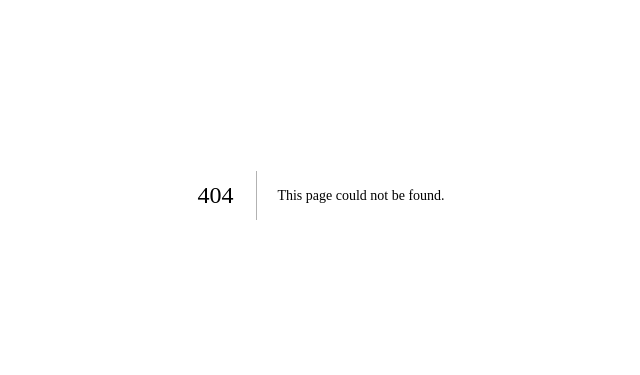
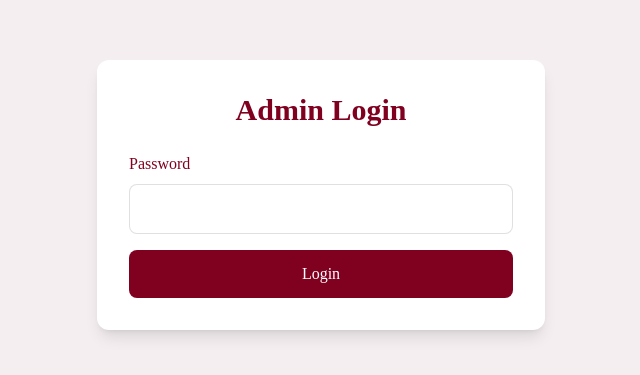
Before and after one commit to Oluwabamise3108/veejay-wedding, a Next.js app: page /admin in a window 1280 px wide. Before the commit this address had no page. Shown: the part 205-580 px from the top of the page, without its empty margins (319-959 px from the left). Built offline with nearby package versions, Linux system fonts and the light colour scheme.

Commit message:
Admin management page and layout

```diff
--- /dev/null
+++ b/app/admin/dashboard/layout.tsx
@@ -0,0 +1,12 @@
+import { useRouter } from 'next/navigation';
+import { useEffect } from 'react';
+
+export default function AdminLayout({
+  children,
+}: {
+  children: React.ReactNode;
+}) {
+  // This layout ensures only authenticated users see dashboard
+  // (Login page is public)
+  return <>{children}</>;
+}
--- /dev/null
+++ b/app/admin/dashboard/page.tsx
@@ -0,0 +1,84 @@
+'use client';
+
+import { useEffect, useState } from 'react';
+import { useRouter } from 'next/navigation';
+import { supabase } from '@/lib/supabaseClient';
+
+export default function AdminDashboard() {
+  const [messages, setMessages] = useState<any[]>([]);
+  const [loading, setLoading] = useState(true);
+  const router = useRouter();
+
+  // Check auth
+  useEffect(() => {
+    if (typeof window !== 'undefined' && !localStorage.getItem('admin-auth')) {
+      router.push('/admin');
+    }
+  }, [router]);
+
+  // Fetch messages
+  useEffect(() => {
+    const fetchMessages = async () => {
+      const { data, error } = await supabase
+        .from('messages')
+        .select('*')
+        .order('created_at', { ascending: false });
+
+      if (error) {
+        console.error('Error fetching messages:', error);
+      } else {
+        setMessages(data || []);
+      }
+      setLoading(false);
+    };
+
+    fetchMessages();
+  }, []);
+
+  const handleLogout = () => {
+    localStorage.removeItem('admin-auth');
+    router.push('/admin');
+  };
+
+  if (typeof window !== 'undefined' && !localStorage.getItem('admin-auth')) {
+    return null;
+  }
+
+  return (
+    <div className="min-h-screen bg-mauve/5 py-12 px-6">
+      <div className="max-w-4xl mx-auto">
+        <div className="flex justify-between items-center mb-8">
+          <h1 className="text-4xl font-heading font-bold text-burgundy">Admin Dashboard</h1>
+          <button
+            onClick={handleLogout}
+            className="bg-rose-gold hover:bg-opacity-90 text-white px-4 py-2 rounded-lg"
+          >
+            Logout
+          </button>
+        </div>
+
+        <div className="bg-white rounded-xl shadow-lg p-6">
+          <h2 className="text-2xl font-semibold text-burgundy mb-6">Guest Messages ({messages.length})</h2>
+
+          {loading ? (
+            <p className="text-gray-600">Loading messages...</p>
+          ) : messages.length === 0 ? (
+            <p className="text-gray-600">No messages yet.</p>
+          ) : (
+            <div className="space-y-6">
+              {messages.map((msg) => (
+                <div key={msg.id} className="border-l-4 border-rose-gold pl-4 py-2">
+                  <p className="font-medium">{msg.name}</p>
+                  <p className="text-gray-700 mt-1">{msg.message}</p>
+                  <p className="text-sm text-gray-500 mt-2">
+                    {new Date(msg.created_at).toLocaleString()}
+                  </p>
+                </div>
+              ))}
+            </div>
+          )}
+        </div>
+      </div>
+    </div>
+  );
+}
--- /dev/null
+++ b/app/admin/page.tsx
@@ -0,0 +1,52 @@
+'use client';
+
+import { useState } from 'react';
+import { useRouter } from 'next/navigation';
+
+export default function AdminLogin() {
+  const [password, setPassword] = useState('');
+  const [error, setError] = useState('');
+  const router = useRouter();
+
+  const handleSubmit = (e: React.FormEvent) => {
+    e.preventDefault();
+    if (password === 'VictoriaJude2025!') {
+      localStorage.setItem('admin-auth', 'true');
+      router.push('/admin/dashboard');
+    } else {
+      setError('Incorrect password');
+    }
+  };
+
+  return (
+    <div className="min-h-screen bg-rose-gold/10 flex items-center justify-center p-6">
+      <div className="bg-white rounded-xl shadow-lg p-8 w-full max-w-md">
+        <h1 className="text-3xl font-heading font-bold text-burgundy mb-6 text-center">
+          Admin Login
+        </h1>
+        <form onSubmit={handleSubmit}>
+          <div className="mb-4">
+            <label htmlFor="password" className="block text-burgundy font-medium mb-2">
+              Password
+            </label>
+            <input
+              id="password"
+              type="password"
+              value={password}
+              onChange={(e) => setPassword(e.target.value)}
+              className="w-full p-3 border border-rose-gold/30 rounded-lg focus:ring-2 focus:ring-rose-gold focus:border-transparent"
+              required
+            />
+          </div>
+          {error && <p className="text-red-600 mb-4">{error}</p>}
+          <button
+            type="submit"
+            className="w-full bg-burgundy hover:bg-opacity-90 text-white font-medium py-3 px-6 rounded-lg transition-all duration-300"
+          >
+            Login
+          </button>
+        </form>
+      </div>
+    </div>
+  );
+}
```
